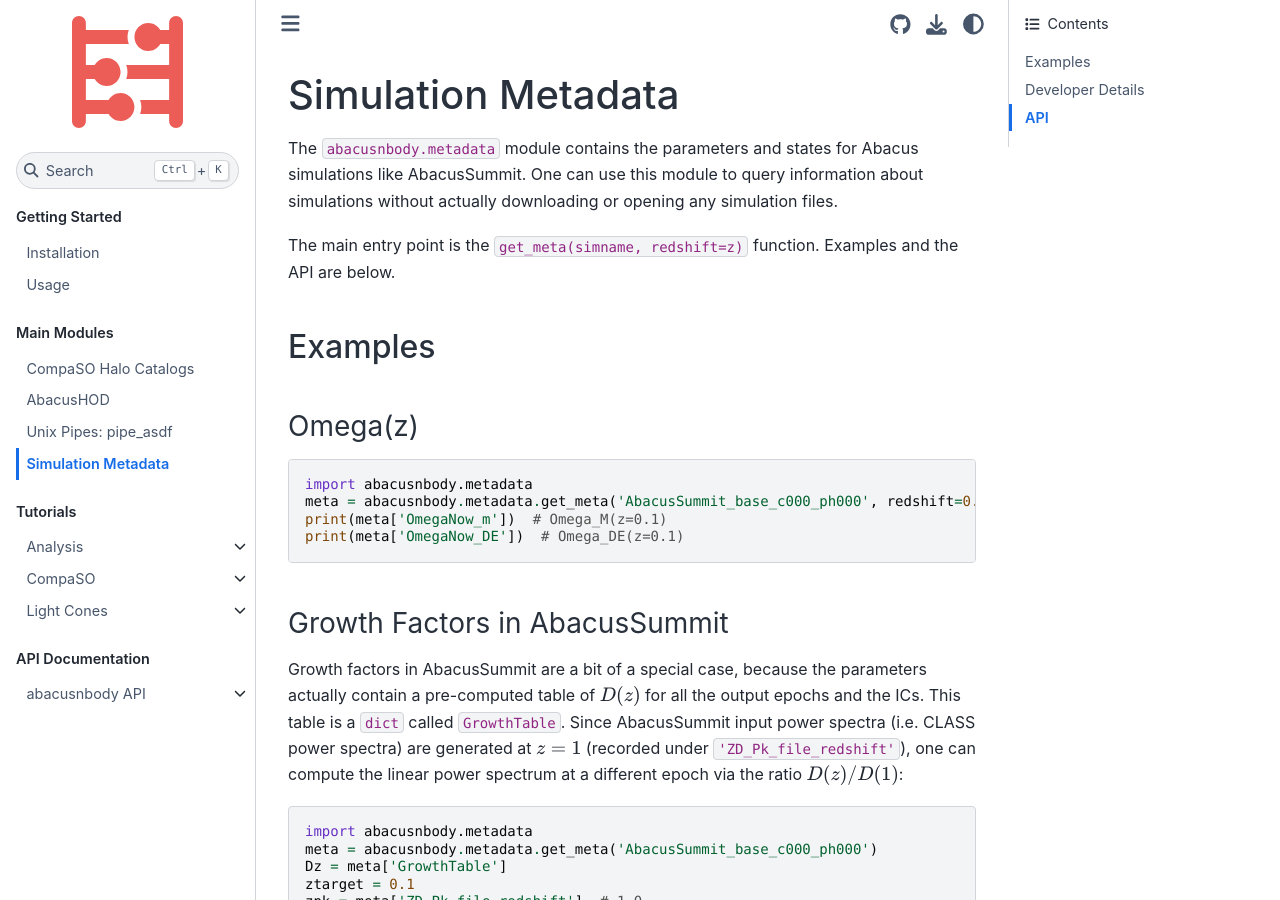
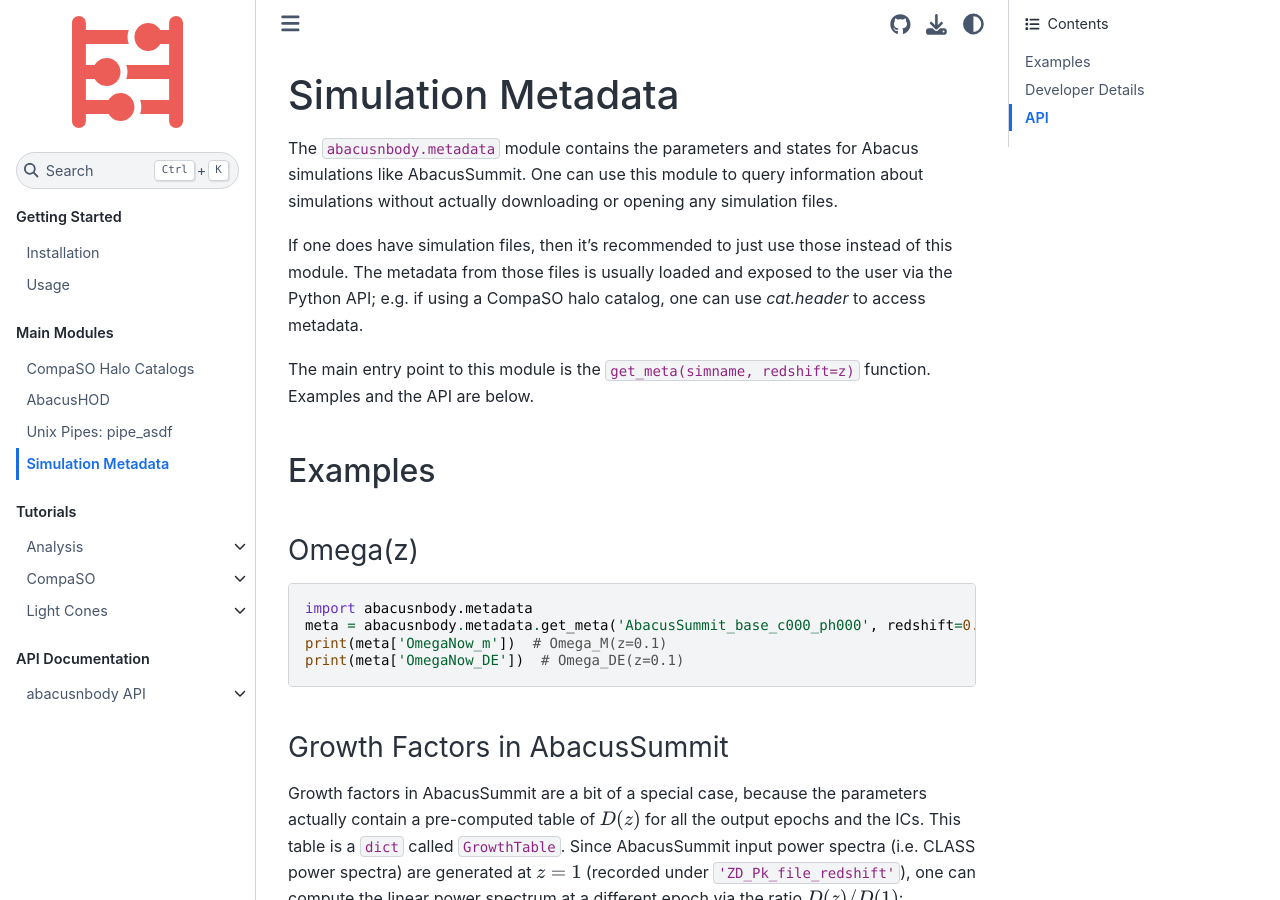
Before and after one commit to abacusorg/abacusutils, a Sphinx documentation site: the page built from docs/metadata.rst, in a window 1280 px wide and 900 px high. Built offline with Sphinx 7.4.7 and the Sphinx Book theme 1.1.4, drawn with Linux system fonts in a browser that asks for light colours.

Commit message:
Update metadata.rst

```diff
--- a/docs/metadata.rst
+++ b/docs/metadata.rst
@@ -6,7 +6,12 @@
 query information about simulations without actually downloading or
 opening any simulation files.
 
-The main entry point is the ``get_meta(simname, redshift=z)`` function.
+If one does have simulation files, then it's recommended to just use those
+instead of this module. The metadata from those files is usually loaded
+and exposed to the user via the Python API; e.g. if using a CompaSO halo
+catalog, one can use `cat.header` to access metadata.
+
+The main entry point to this module is the ``get_meta(simname, redshift=z)`` function.
 Examples and the API are below.
 
 Examples
```
